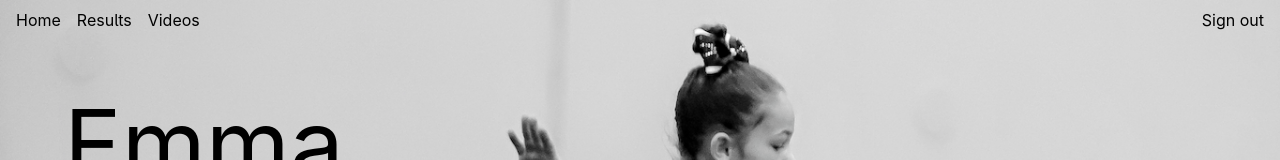
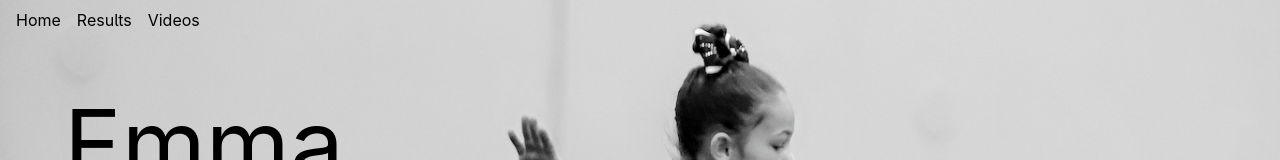
Before and after one commit to StylesTrip/gymnastics-ui, a Next.js app: page / in a window 1280 px wide. Shown: the top 160 px of the page. Built offline with nearby package versions, Linux system fonts and the light colour scheme.

Commit message:
Forgot logic to only display signout button when prop is true

```diff
--- a/src/components/appbar/AppBar.jsx
+++ b/src/components/appbar/AppBar.jsx
@@ -34,9 +34,11 @@ export default function AppBar({
                 <MenuItem href="/results">Results</MenuItem>
                 <MenuItem href="/videos">Videos</MenuItem>
             </ul>
-            <form action="/auth/signout" method="POST">
-                <button type="submit">Sign out</button>
-            </form>
+            {userSignedIn && (
+                <form action="/auth/signout" method="POST">
+                    <button type="submit">Sign out</button>
+                </form>
+            )}
         </nav>
     );
 }
```
